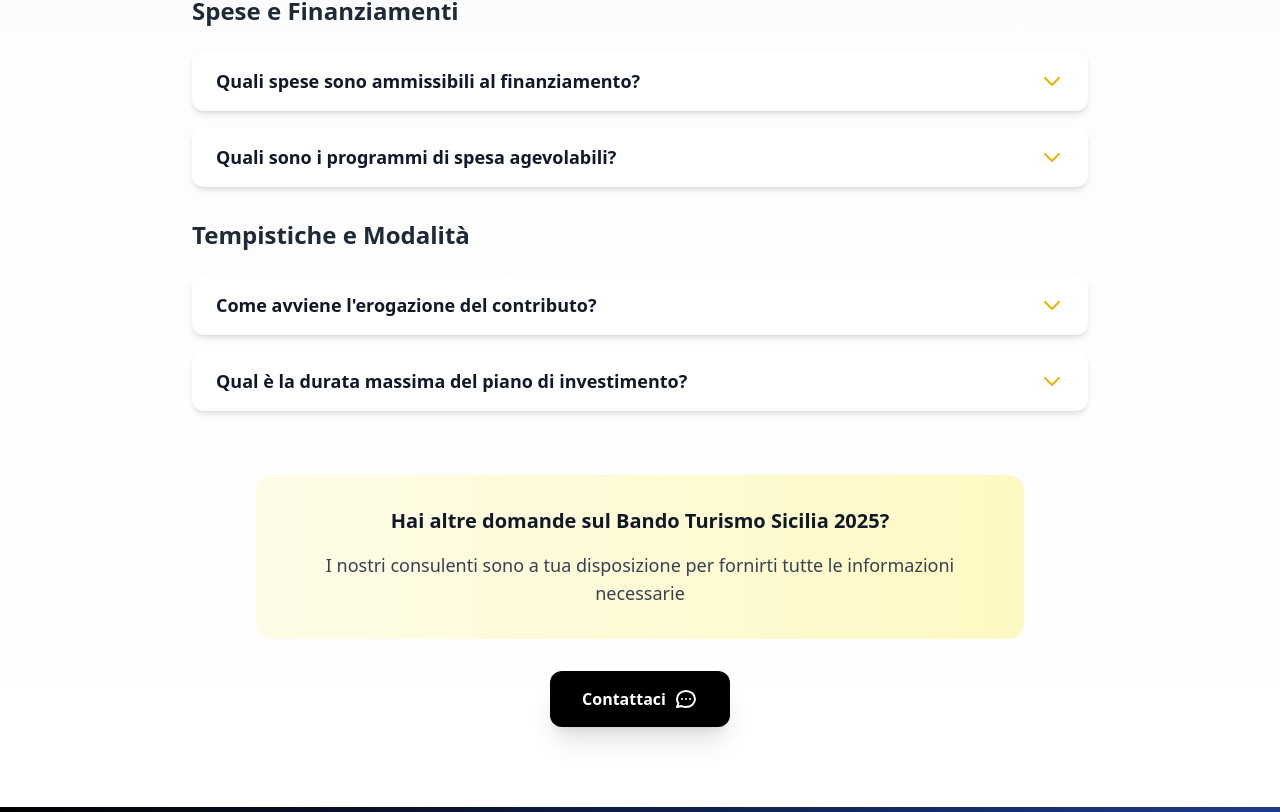
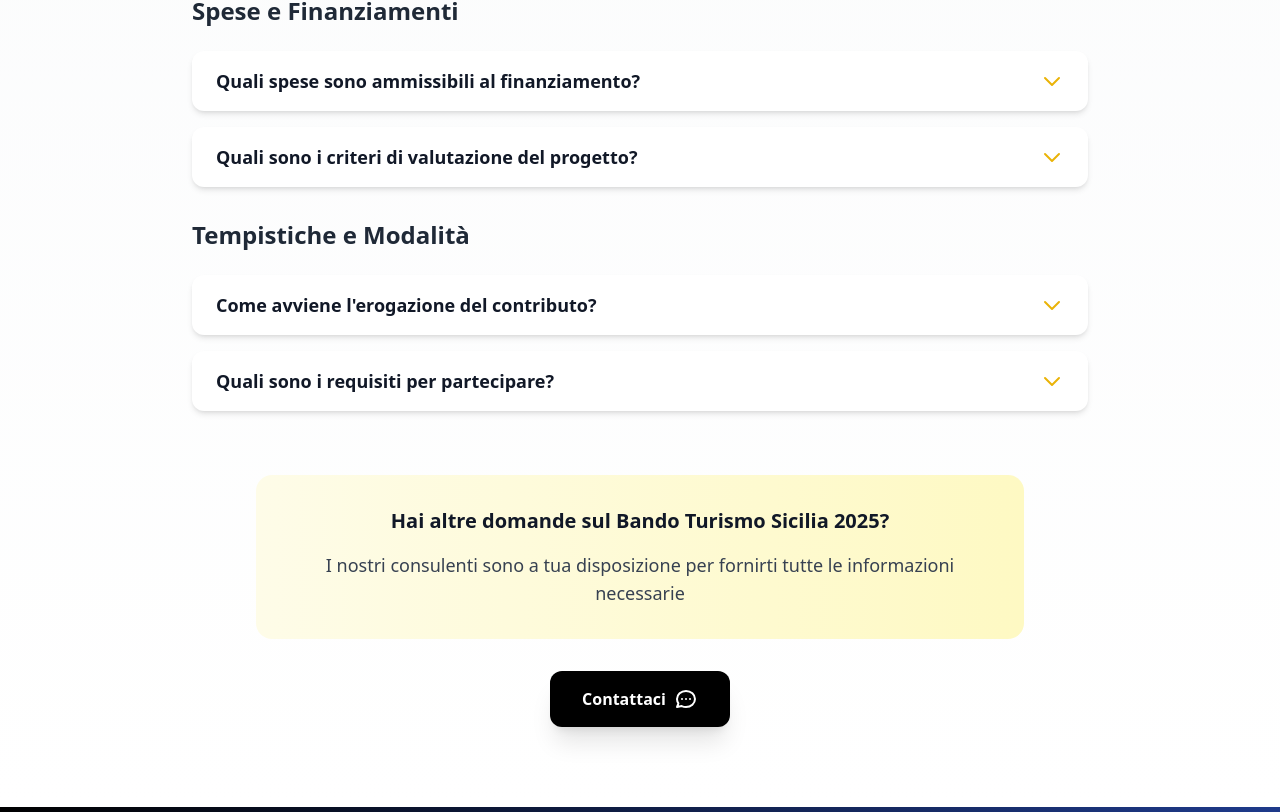
Before and after one commit to proclama2022/landing-page-turismo-20250224, a Next.js app: page / in a window 1280 px wide. Shown: the part 7348-8160 px from the top of the page. Built offline with nearby package versions, Linux system fonts and the light colour scheme.

Commit message:
fix: aggiornate FAQ con informazioni corrette sul bando e rimossa sezione contatti duplicata

```diff
--- a/src/app/components/FAQ.tsx
+++ b/src/app/components/FAQ.tsx
@@ -3,6 +3,7 @@
 import React, { useState } from 'react';
 import { motion, AnimatePresence } from 'framer-motion';
 import AnimateWhenVisible from './AnimateWhenVisible';
+import Link from 'next/link';
 
 export default function FAQ() {
   const [openIndex, setOpenIndex] = useState<number | null>(null);
@@ -14,11 +15,11 @@ export default function FAQ() {
       questions: [
         {
           q: "Chi può partecipare al Bando Turismo Sicilia 2025?",
-          a: "Possono partecipare le imprese di qualsiasi dimensione con sede legale o operativa in Sicilia, operanti nel settore turistico-ricettivo con codici ATECO specifici (55.10.00, 55.20.10, 55.20.20, 55.20.30, 55.20.51, 55.30)."
+          a: "Possono partecipare le imprese di qualsiasi dimensione con sede legale o operativa in Sicilia, operanti nel settore turistico-ricettivo con codici ATECO specifici (55.10.00, 55.20.10, 55.20.20, 55.20.30, 55.20.51, 55.30). Le imprese devono essere già costituite al momento della presentazione della domanda e dimostrare capacità di copertura finanziaria dell'investimento."
         },
         {
           q: "Qual è l'importo massimo finanziabile?",
-          a: "L'importo massimo finanziabile varia in base alla dimensione dell'impresa e alla tipologia di intervento. Il bando prevede contributi a fondo perduto fino al 65% delle spese ammissibili."
+          a: "Il bando prevede due regimi di aiuto: 1) Regime 'De Minimis': investimenti da €50.000 a €300.000, con copertura fino all'80% delle spese ammissibili. 2) Regime 'Esenzione': investimenti da €300.000,01 fino a €3.500.000, con copertura del 60% per micro e piccole imprese, 50% per medie imprese e 40% per grandi imprese."
         }
       ]
     },
@@ -27,11 +28,11 @@ export default function FAQ() {
       questions: [
         {
           q: "Quali spese sono ammissibili al finanziamento?",
-          a: "Sono ammissibili le spese per opere murarie, macchinari, impianti, attrezzature, arredi, software e servizi di consulenza. Tutte le spese devono essere direttamente correlate al progetto di investimento."
+          a: "Sono ammissibili: 1) Acquisto di immobili e opere edilizie (max 70% dell'investimento, di cui max 30% per suolo e immobili), 2) Macchinari, arredi e attrezzature nuove di fabbrica, 3) Programmi informatici e software (max 20% dell'investimento), 4) Consulenze specialistiche (max 2% dell'investimento), 5) Progettazione e direzione lavori (max 4% dell'investimento). Non sono ammissibili: macchinari e attrezzature usate, beni di importo inferiore a €500, spese interne."
         },
         {
-          q: "Quali sono i programmi di spesa agevolabili?",
-          a: "I programmi agevolabili includono ampliamento, ammodernamento e ristrutturazione di strutture esistenti, realizzazione di nuove strutture, recupero di immobili non ultimati e servizi funzionali collegati."
+          q: "Quali sono i criteri di valutazione del progetto?",
+          a: "I principali criteri sono: 1) Generazione di nuova occupazione, 2) Sostenibilità ambientale degli investimenti, 3) Localizzazione in aree rurali, isole minori o zone a bassa intensità ricettiva, 4) Percentuale di investimento in macchinari, impianti, attrezzature e arredi, 5) Recupero di immobili degradati o dismessi."
         }
       ]
     },
@@ -40,11 +41,11 @@ export default function FAQ() {
       questions: [
         {
           q: "Come avviene l'erogazione del contributo?",
-          a: "L'erogazione avviene in più tranche: un anticipo iniziale previa presentazione di fideiussione, stati di avanzamento lavori intermedi e saldo finale dopo la verifica della documentazione."
+          a: "L'erogazione avviene in più tranche: un anticipo iniziale previa presentazione di fideiussione, stati di avanzamento lavori intermedi e saldo finale dopo la verifica della documentazione. Tutti i pagamenti devono essere effettuati con modalità tracciabili."
         },
         {
-          q: "Qual è la durata massima del piano di investimento?",
-          a: "Il piano di investimento deve essere completato entro 24 mesi dalla data di concessione del contributo, salvo proroghe debitamente motivate e autorizzate."
+          q: "Quali sono i requisiti per partecipare?",
+          a: "I requisiti principali sono: 1) Sede legale o operativa in Sicilia, 2) Essere in regola con la normativa edilizia e urbanistica, 3) DURC regolare, 4) Rispetto dei requisiti antimafia, 5) Solidità economico-finanziaria dimostrabile anche tramite lettere di credenziali bancarie, 6) Non trovarsi in stato di difficoltà secondo la definizione UE."
         }
       ]
     }
@@ -177,6 +178,7 @@ export default function FAQ() {
                 I nostri consulenti sono a tua disposizione per fornirti tutte le informazioni necessarie
               </p>
             </div>
+            <Link href="#contact">
               <motion.button
                 className="inline-flex items-center px-8 py-4 bg-black text-white font-bold rounded-xl shadow-xl hover:shadow-2xl"
                 whileHover={{ scale: 1.05 }}
@@ -198,6 +200,7 @@ export default function FAQ() {
                   />
                 </svg>
               </motion.button>
+            </Link>
           </div>
         </AnimateWhenVisible>
       </div>
--- a/src/app/page.tsx
+++ b/src/app/page.tsx
@@ -10,7 +10,6 @@ import AboutUs from './components/AboutUs';
 import BandoAreas from './components/Services';
 import Testimonials from './components/Testimonials';
 import ContactForm from './components/form/ContactForm';
-import Contact from './components/Contact';
 
 export default function Home() {
     useEffect(() => {
@@ -53,7 +52,6 @@ export default function Home() {
           <ContactForm />
         </div>
       </section>
-      <Contact />
     </main>
   );
 }
```
Lines whose indentation alone changed are shown as unchanged.
